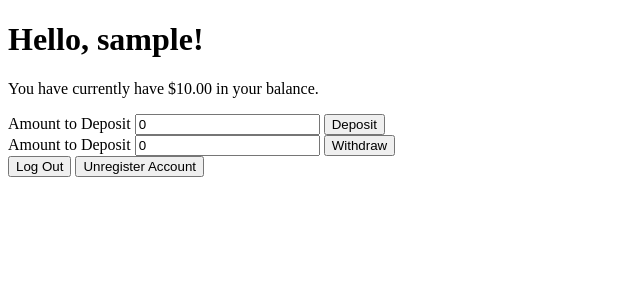
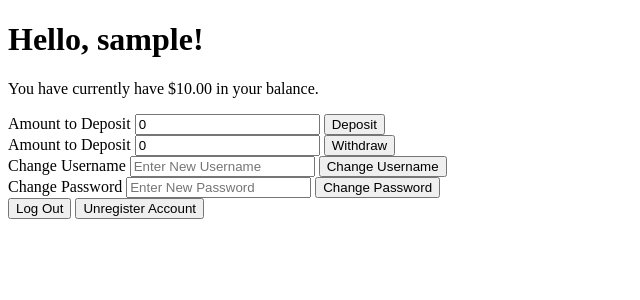
Before and after one commit to Krolck/Elite102-Project, a Flask app: page /dashboard in a window 1280 px wide. Shown: the top 300 px of the page, without its empty margins (0-640 px from the left). Run offline with Flask 3, Linux system fonts and the light colour scheme; a user stored in the database is signed in; tables that the repository leaves empty hold one stand-in row (values such as "Sample post").

Commit message:
Password and username changing

```diff
--- a/src/app/main.py
+++ b/src/app/main.py
@@ -147,7 +147,7 @@ def login():
     except Error as err:
         print(err)
 
-        return jsonify(status = "error", message = f"{err.errno} : {err.msg}")
+        return jsonify({'message' : f"{err.errno} : {err.msg}"})
 
 @loginManager.user_loader
 def loadUser(id):
@@ -155,7 +155,6 @@ def loadUser(id):
     cursor = connection.cursor()
     cursor.execute(f"SELECT * FROM accounts WHERE id = {id}")
     account = cursor.fetchone()
-
     user = User(id, account[1],  account[2], account[3])
     return user
 
@@ -192,12 +191,6 @@ def unregister():
     return "Unregistered"
 
 
-
-
-
-
-
-
 @app.route("/deposit", methods = ["POST"])
 @login_required
 def deposit():
@@ -229,7 +222,7 @@ def withdraw():
         amount = Decimal("{:.2f}".format(float(data['amount'])))
         if amount > current_user.balance:
 
-            return jsonify({'message' : f"You only have {current_user.balance}. You can't withdraw {amount}!",'balance' : current_user.balance - amount })
+            return jsonify({'message' : f"You only have {current_user.balance}. You can't withdraw {amount}!",'balance' : current_user.balance })
         cursor.execute("UPDATE accounts SET balance = balance - %s WHERE id = %s", (amount, current_user.id))
         connection.commit()
         cursor.close()
@@ -237,30 +230,42 @@ def withdraw():
     except ValueError as err:
         jsonify({'message' : "Please Enter a valid amount"})
 
-def modify(connection, id):
-    cursor = connection.cursor()
-    account = getAccount(connection, id)
-    mod = str.lower(input("What would you like the modify"))
-    match mod:
-        case "username":
-            username = input("What would you like your new username to be? ")
-            cursor.execute("UPDATE accounts SET username = %s WHERE id = %s", (username, account["ID"] ))
-            print("Username changed")
-        case "password":
-            password = input("What would you like your new password to be? ")
-            cursor.execute("UPDATE accounts SET password = %s WHERE id = %s", (password, account["ID"]))
-            print("Password changed")
-        case _:
-            print("Invalid Answer")
+@app.route("/username", methods = ["POST"])
+@login_required
+def changeUsername():
+    try:
+        data = request.get_json()
+        print(data)
+        connection = initDB()
+        cursor = connection.cursor()
+        cursor.execute("UPDATE accounts SET username = %s WHERE id = %s", (data['value'], current_user.id))
+        connection.commit()
+        cursor.close()
+        connection.close()
+        return jsonify({'message' : f"Username changed to {data['value']}"})
+    except Exception as err:
+        print(err)
+        if err.errno == 1062:
+            return jsonify({"message": "Username Already Taken, Please Pick A New One"}), 409
+        return jsonify({'message' : f"{err.errno} : {err.msg}"})
 
-
-
-
-def printCursor(connection):
-    cursor = connection.cursor()
-    for i in cursor:
-        print(i)
-    cursor.close()
+@app.route("/password", methods = ["POST"])
+@login_required
+def changePassword():
+    try:
+        data = request.get_json()
+        connection = initDB()
+        cursor = connection.cursor()
+        cursor.execute("UPDATE accounts SET password = %s WHERE id = %s", (data['value'], current_user.id))
+        connection.commit()
+        cursor.close()
+        connection.close()
+        return jsonify({'message' : f"Password changed to {data['value']}"})
+    except Error as err:
+        print(err)
+        if err.errno == 1062:
+            return jsonify({"message": "Password Already Taken, Please Pick A New One"}), 409
+        return jsonify({'message' : f"{err.errno} : {err.msg}"})
 
 
 
@@ -269,26 +274,6 @@ def main():
         connection = initDB()
         app.run(debug=True)
 
-        # id = None
-        # while True:
-        #     action = str.lower(input("What would you like to do?"))
-        #     match action:
-        #         case "register":
-        #             register(connection)
-        #         case "unregister":
-        #             unregister(connection, id)
-        #         case "login":
-        #             id = login(connection)
-        #         case "deposit":
-        #             deposit(connection, id)
-        #         case "check":
-        #             checkBalance(connection, id)
-        #         case "withdraw":
-        #             withdraw(connection, id)
-        #         case _:
-        #             print("Invalid Answer")
-
-
     except Error as e:
         print(e)
 
--- a/src/pages/static/dashboard.js
+++ b/src/pages/static/dashboard.js
@@ -8,23 +8,24 @@ document.addEventListener("DOMContentLoaded", () => {
     unregisterButton = document.getElementById("unregister")
     const depositForm = document.getElementById("deposit");
     const withdrawForm =document.getElementById("withdraw");
+    const usernameForm = document.getElementById("username");
+    const passwordForm =document.getElementById("password");
     depositForm.addEventListener('submit', deposit)
     withdrawForm.addEventListener('submit', withdraw)
-
+    usernameForm.addEventListener('submit', changeUsername)
+    passwordForm.addEventListener('submit', changePassword)
 
 })
 
 
 async function deposit(event) {
 
-    const balanceText = document.getElementById('balance')
+    const welcomeText = document.getElementById('welcome')
     const output = event.target.elements['output']
 
     const formData = new FormData(event.target)
     const data = Object.fromEntries(formData.entries())
-    // if (data['amount'] > "{{ balance }}"){
-    //     output.value = "Not Enough Money"
-    // }
+
 
 
     fetch("deposit",{
@@ -38,7 +39,6 @@ async function deposit(event) {
     .then(response =>{
         if (!response.ok){
             return response.json().then(errorData => {
-                // REMEMBER to change errors to change depending on code rather than relying on server
                 output.value = errorData.message
                 throw new Error(`HTTP Error: ${errorData.error}`);
 
@@ -48,7 +48,7 @@ async function deposit(event) {
     })
     .then(data =>{
         output.value = data.message
-        balanceText.textContent = `You have currently have $${data.balance} in your balance.`
+        welcomeText.textContent = `You have currently have $${data.balance} in your balance.`
     })
     .catch(error => {
         console.error(error)
@@ -58,7 +58,7 @@ async function deposit(event) {
 
 async function withdraw(event) {
 
-    const balanceText = document.getElementById('balance')
+    const welcomeText = document.getElementById('welcome')
     const output = event.target.elements['output']
 
     const formData = new FormData(event.target)
@@ -75,7 +75,6 @@ async function withdraw(event) {
     .then(response =>{
         if (!response.ok){
             return response.json().then(errorData => {
-                // REMEMBER to change errors to change depending on code rather than relying on server
                 output.value = errorData.message
                 throw new Error(`HTTP Error: ${errorData.error}`);
 
@@ -85,7 +84,7 @@ async function withdraw(event) {
     })
     .then(data =>{
         output.value = data.message
-        balanceText.textContent = `You have currently have $${data.balance} in your balance.`
+        welcomeText.textContent = `You have currently have $${data.balance} in your balance.`
     })
     .catch(error => {
         console.error(error)
@@ -120,3 +119,77 @@ async function unregister() {
     window.location.href = "/login"
 
 }
+async function changeUsername(event) {
+
+    const welcomeHeader = document.getElementById('welcomeHeader')
+    const output = event.target.elements['output']
+    const formData = new FormData(event.target)
+    const inputData = Object.fromEntries(formData.entries())
+
+
+
+    fetch("username",{
+        method: 'POST',
+        headers: {
+            'Content-Type': 'application/json',
+        },
+        body: JSON.stringify(inputData)
+    })
+
+    .then(response =>{
+        if (!response.ok){
+            return response.json().then(errorData => {
+                output.value = errorData.message
+                throw new Error(`HTTP Error: ${errorData.error}`);
+
+            })
+        }
+        return response.json()
+    })
+    .then(data =>{
+
+        output.value = data.message
+        welcomeHeader.textContent =  `Hello ${inputData['value']}!`
+    })
+    .catch(error => {
+        console.error(error)
+
+})
+}
+
+
+async function changePassword(event) {
+
+    const welcomeHeader = document.getElementById('welcomeHeader')
+    const output = event.target.elements['output']
+    const formData = new FormData(event.target)
+    const inputData = Object.fromEntries(formData.entries())
+
+
+
+    fetch("password",{
+        method: 'POST',
+        headers: {
+            'Content-Type': 'application/json',
+        },
+        body: JSON.stringify(inputData)
+    })
+
+    .then(response =>{
+        if (!response.ok){
+            return response.json().then(errorData => {
+                output.value = errorData.message
+                throw new Error(`HTTP Error: ${errorData.error}`);
+
+            })
+        }
+        return response.json()
+    })
+    .then(data =>{
+        output.value = data.message
+    })
+    .catch(error => {
+        console.error(error)
+
+})
+}
--- a/src/pages/templates/dashboard.html
+++ b/src/pages/templates/dashboard.html
@@ -3,8 +3,8 @@
     <head>
         <script src = "../static/dashboard.js"></script>
         <body>
-           <h1>Hello, {{username}}! </h1>
-           <p id = "balance"> You have currently have ${{balance}} in your balance. </p>
+           <h1 id = "welcomeHeader">Hello, {{username}}! </h1>
+           <p id = "welcome"> You have currently have ${{balance}} in your balance. </p>
             <form class="form" id="deposit" onsubmit="return false">
                 <label for="amount">Amount to Deposit</label>
                 <input type="number" name="amount" id = "despositAmount" placeholder="0.00" required min="0" value="0" step="0.01" pattern="^\d+(?:\.\d{1,2})?$"/>
@@ -17,6 +17,20 @@
                 <button type="submit">Withdraw</button>
                 <output for="password, username", name = "output" id="withdrawOutput"></output>
             </form>
+            <form class="form" id="username" onsubmit="return false">
+                <label for="value">Change Username</label>
+                <input type="text" name="value" id = "value" placeholder="Enter New Username" required/>
+                <button type="submit">Change Username</button>
+                <output for="username", name = "output" id="username"></output>
+            </form>
+            <form class="form" id="password" onsubmit="return false">
+                <label for="value">Change Password</label>
+                <input type="text" name="value" id = "value" placeholder="Enter New Password" required/>
+                <button type="submit">Change Password</button>
+                <output for="password", name = "output" id="password"></output>
+            </form>
+
+
             <button id = "logout" onclick="logout()">Log Out</button>
             <button id = "unregister" onclick="unregister()">Unregister Account</button>
         </body>
```
